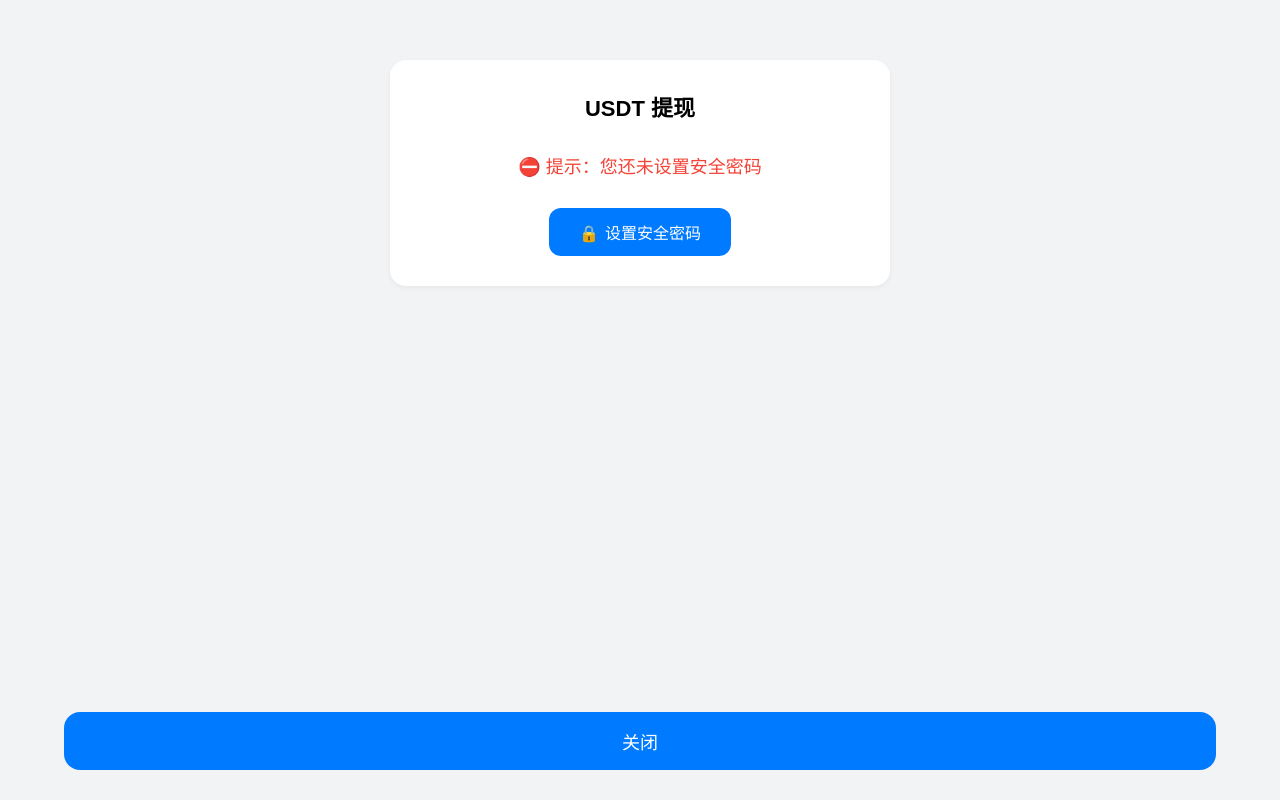
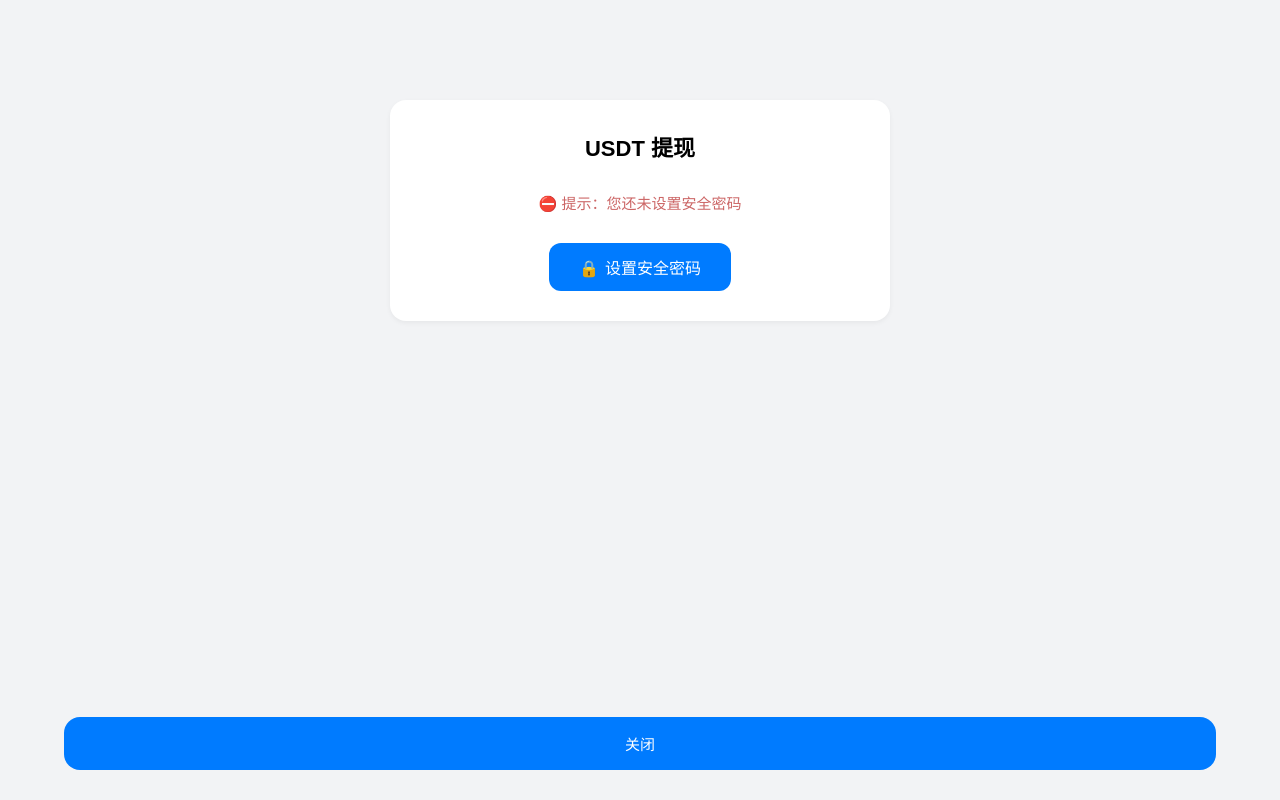
Before and after one commit to wen52088/jiqi, a plain HTML site: page withdraw_check.html in a window 1280 px wide. Drawn offline with Linux system fonts and the light colour scheme.

Commit message:
Add files via upload

```diff
--- a/withdraw_check.html
+++ b/withdraw_check.html
@@ -14,7 +14,7 @@
       overflow: hidden;
     }
     .main {
-      padding: 60px 20px 40px;
+      padding: 100px 20px 40px;
     }
     .card {
       background-color: white;
@@ -31,8 +31,8 @@
       margin-bottom: 30px;
     }
     .tip-line {
-      color: #f44336;
-      font-size: 18px;
+      color: #cc6666;
+      font-size: 15px;
       margin-bottom: 30px;
       text-align: center;
     }
@@ -61,7 +61,7 @@
       width: 90%;
       background-color: #007bff;
       color: white;
-      font-size: 18px;
+      font-size: 15px;
       border: none;
       border-radius: 16px;
       padding: 16px 0;
@@ -97,7 +97,7 @@
       const key = "userPassword_" + userId;
       const value = localStorage.getItem(key);
       if (value) {
-        window.location.href = "withdraw.html";
+        setTimeout(() => { window.location.href = "withdraw.html"; }, 30);
       }
     }
     checkPwd();
```
